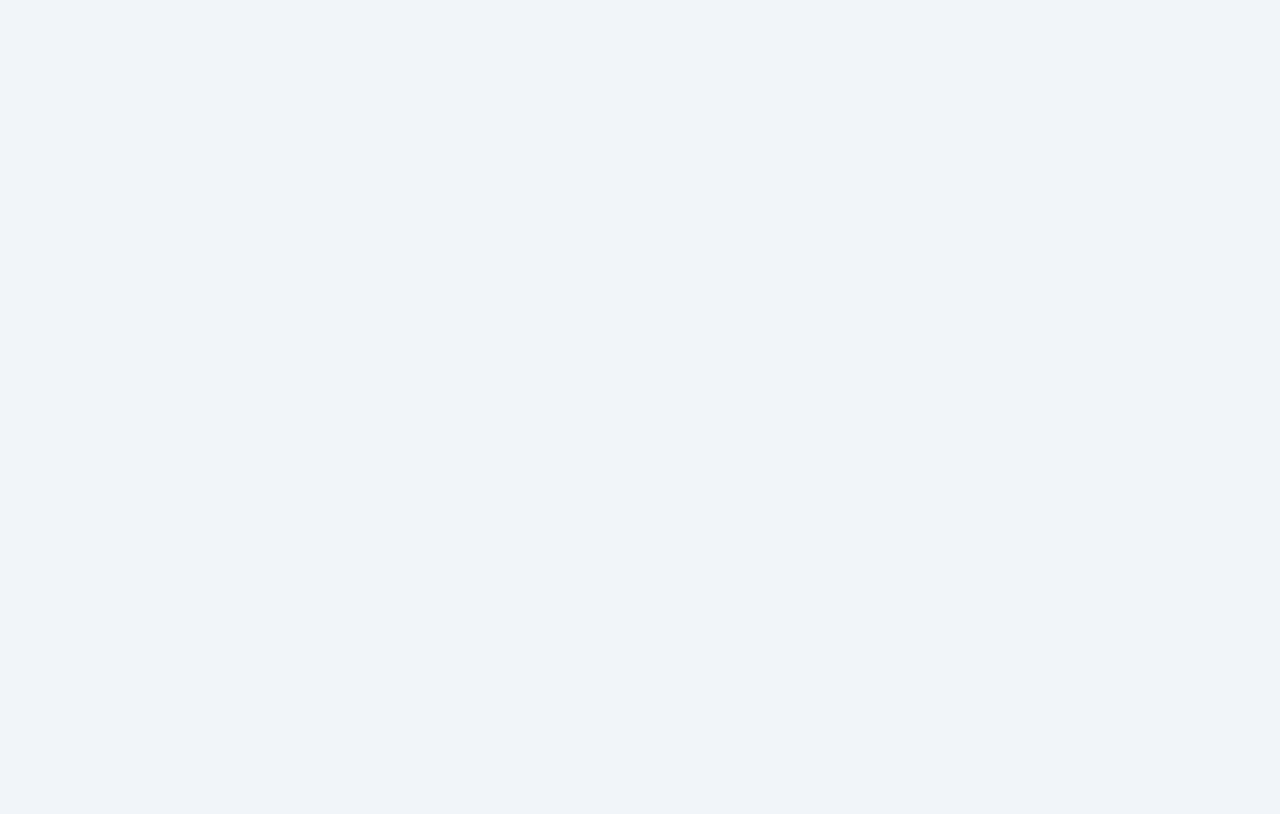
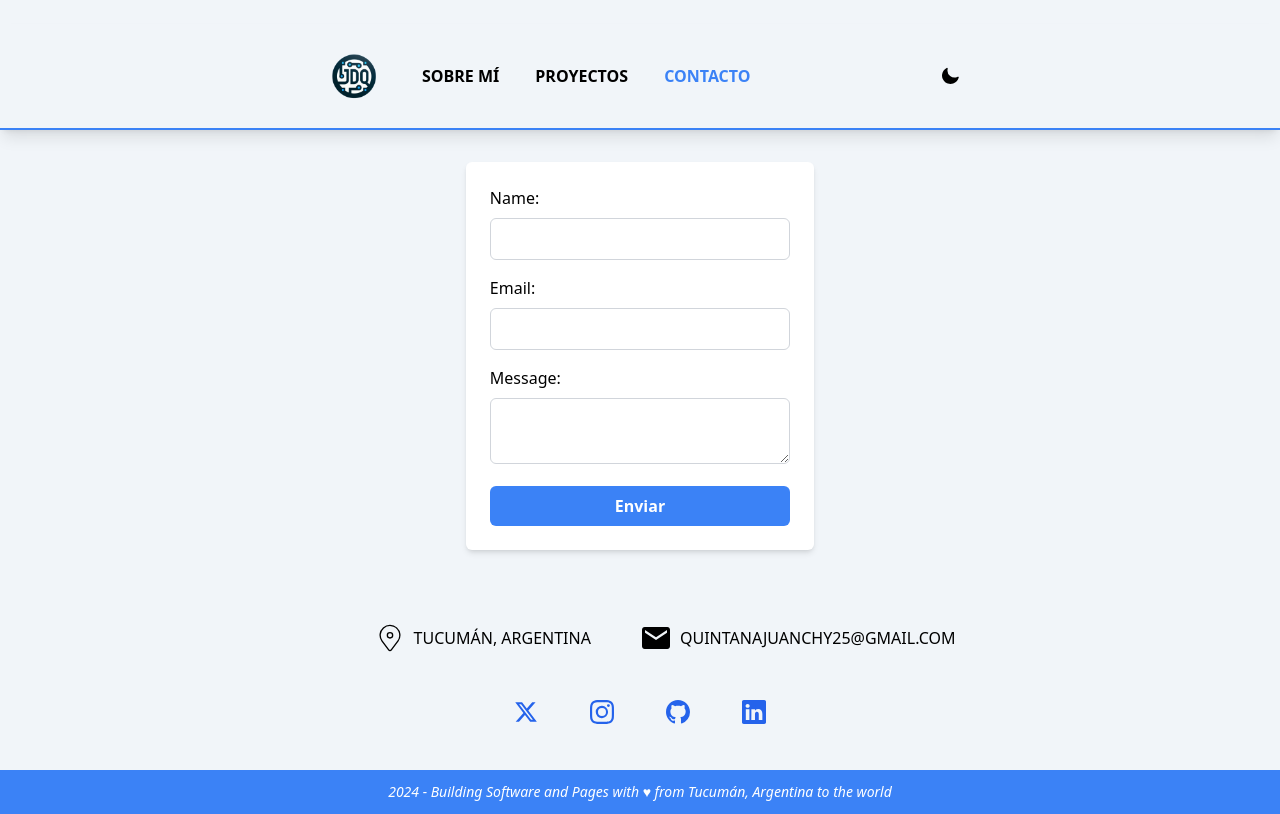
Before and after one commit to juanchyquintana/portfolio-jdq, a React (Vite) app: page /contact in a window 1280 px wide. Before the commit this address had no page. Built offline with nearby package versions, Linux system fonts and the light colour scheme; no server answers.

Commit message:
Se incorporó un formulario con formspree para el envio de correos

```diff
--- a/src/App.tsx
+++ b/src/App.tsx
@@ -3,19 +3,19 @@
 import IndexPage from "./components/IndexPage";
 import ProjectsPage from "./components/ProjectsPage";
 import Aboutme from "./components/Aboutme";
+import ContactPage from "./components/ContactPage";
 
 function App() {
   return (
     <>
       <BrowserRouter>
         <Routes>
-
           <Route element={<Layouts />}>
             <Route path="/" element={<IndexPage />} index />
             <Route path="/projects" element={<ProjectsPage />} />
             <Route path="/aboutme" element={<Aboutme />} />
+            <Route path="/contact" element={<ContactPage />} />
           </Route>
-
         </Routes>
       </BrowserRouter>
     </>
--- /dev/null
+++ b/src/components/ContactPage.tsx
@@ -0,0 +1,45 @@
+
+export default function ContactPage() {
+  return (
+    <form
+      action={`https://formspree.io/f/${import.meta.env.VITE_ID_FORM}`}
+      method="POST"
+      target="_blank"
+      className=" mx-auto p-6 bg-white shadow-md rounded-md"
+    >
+      <label htmlFor="name" className="block mb-2">Name:</label>
+      <input
+        type="text"
+        id="name"
+        name="name"
+        required
+        className="w-full p-2 border border-gray-300 rounded-md mb-4"
+      />
+
+      <label htmlFor="email" className="block mb-2">Email:</label>
+      <input
+        type="email"
+        id="email"
+        name="email"
+        required
+        className="w-full p-2 border border-gray-300 rounded-md mb-4"
+      />
+
+      <label htmlFor="message" className="block mb-2">Message:</label>
+      <textarea
+        id="message"
+        name="message"
+        required
+        className="w-full p-2 border border-gray-300 rounded-md mb-4"
+      ></textarea>
+
+      <button
+        type="submit"
+        className="w-full bg-blue-500 hover:bg-blue-600 text-white font-bold py-2 px-4 rounded-md"
+      >
+        Enviar
+      </button>
+    </form>
+
+  )
+}
```
Also changed, not shown: 1 other file (tests, documents, lock files or other folders).
